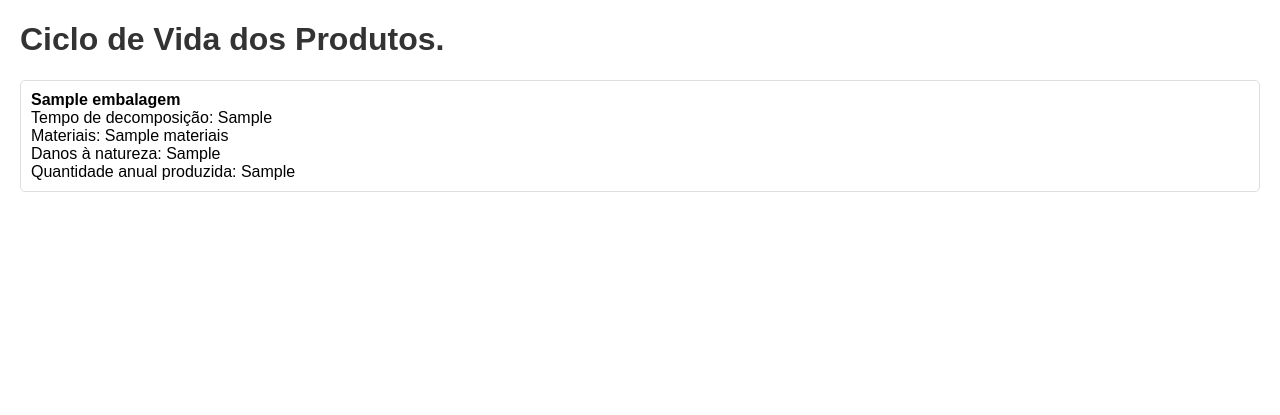
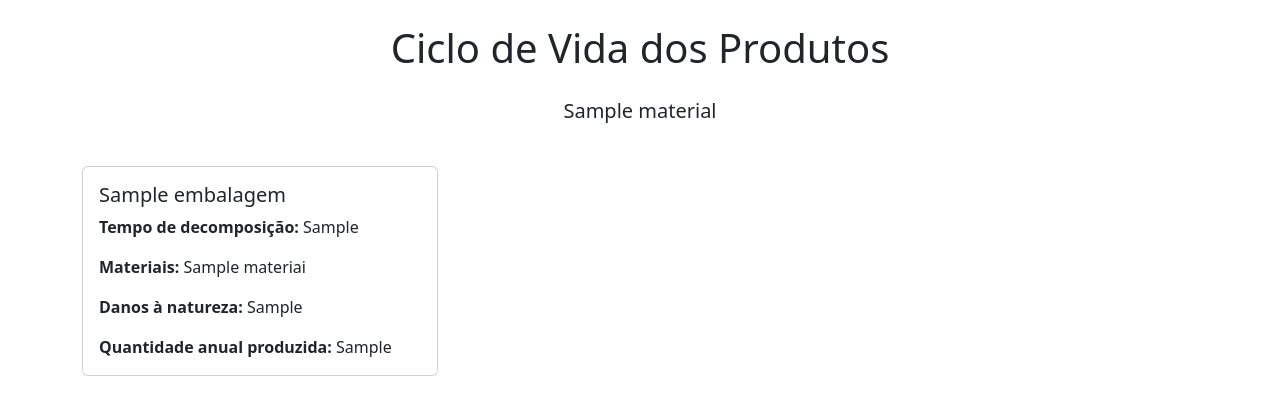
Before and after one commit to htadmg/ciclo_de_vida_produtos, a Flask app: template templates/embalagem.html in a window 1280 px wide. Shown: the top 415 px of the page. Run offline with Flask 3, Linux system fonts and the light colour scheme; the template is opened without the code that fills it: most values are stand-ins (such as "Sample title", 1, 10 or a date in 2020).

Commit message:
criando lista com os produtos e navegação com as com os produtos

```diff
--- a/app.py
+++ b/app.py
@@ -7,7 +7,18 @@ with open('embalagens.json', 'r', encoding='utf-8') as f:
 
 @app.route('/')
 def index():
-    return render_template("embalagem.html", embalagens=embalagens)
+    materiais_unicos = set()
+    for embalagem in embalagens:
+        for material in embalagem['materiais']:
+            materiais = [m.strip() for m in material.split(',')]
+            for m in materiais:
+                materiais_unicos.add(m)
+
+    # Convertendo o conjunto de volta para uma lista para passar para o template
+    materiais_unicos = list(materiais_unicos)
+
+    return render_template('embalagem.html', embalagens=embalagens, materiais_unicos=materiais_unicos)
+
 
 if __name__ == '__main__':
     app.run(debug=True)
--- a/static/style.css
+++ /dev/null
@@ -1,20 +0,0 @@
-body {
-    font-family: Arial, sans-serif;
-    margin: 20px;
-}
-
-h1 {
-    color: #333;
-}
-
-ul {
-    list-style-type: none;
-    padding: 0;
-}
-
-li {
-    margin-bottom: 20px;
-    padding: 10px;
-    border: 1px solid #ddd;
-    border-radius: 5px;
-}
--- a/templates/embalagem.html
+++ b/templates/embalagem.html
@@ -3,20 +3,48 @@
 <head>
     <meta charset="UTF-8">
     <title>Informações sobre Embalagens</title>
-    <link rel="stylesheet" href="{{ url_for('static', filename='style.css') }}">
+    <!-- Link do Bootstrap -->
+    <link href="https://cdn.jsdelivr.net/npm/bootstrap@5.3.0-alpha1/dist/css/bootstrap.min.css" rel="stylesheet">
 </head>
 <body>
-    <h1>Ciclo de Vida dos Produtos.</h1>
-    <ul>
-        {% for embalagem in embalagens %}
-            <li>
-                <strong>{{ embalagem.nome }}</strong><br>
-                Tempo de decomposição: {{ embalagem.tempo_de_decomposicao }}<br>
-                Materiais: {{ embalagem.materiais }}<br>
-                Danos à natureza: {{ embalagem.danos_natureza }}<br>
-                Quantidade anual produzida: {{ embalagem.quantidade_producao_anual }}
-            </li>
-        {% endfor %}
-    </ul>
+
+    <!-- Título -->
+    <div class="container my-4">
+        <h1 class="text-center">Ciclo de Vida dos Produtos</h1>
+    </div>
+
+    <!-- Lista de Materiais -->
+    <div class="container my-4">
+        <nav class="d-flex justify-content-center">
+            <ul class="list-unstyled">
+                {% for material in materiais_unicos %}
+                    <li class="d-inline-block mx-3 fs-5">{{ material }}</li>
+                {% endfor %}
+            </ul>
+        </nav>
+    </div>
+
+    <!-- Informações sobre as embalagens -->
+    <div class="container my-4">
+        <div class="row row-cols-1 row-cols-md-2 row-cols-lg-3 g-4">
+            {% for embalagem in embalagens %}
+                <div class="col">
+                    <div class="card h-100">
+                        <div class="card-body">
+                            <h5 class="card-title">{{ embalagem.nome }}</h5>
+                            <p class="card-text"><strong>Tempo de decomposição:</strong> {{ embalagem.tempo_de_composicao }}</p>
+                            <p class="card-text"><strong>Materiais:</strong> {{ embalagem.materiais | join(', ') }}</p>
+                            <p class="card-text"><strong>Danos à natureza:</strong> {{ embalagem.danos_natureza }}</p>
+                            <p class="card-text"><strong>Quantidade anual produzida:</strong> {{ embalagem.producao_anual }}</p>
+                        </div>
+                    </div>
+                </div>
+            {% endfor %}
+        </div>
+    </div>
+
+    <!-- Link do Bootstrap JS -->
+    <script src="https://cdn.jsdelivr.net/npm/bootstrap@5.3.0-alpha1/dist/js/bootstrap.bundle.min.js"></script>
+
 </body>
 </html>
```
